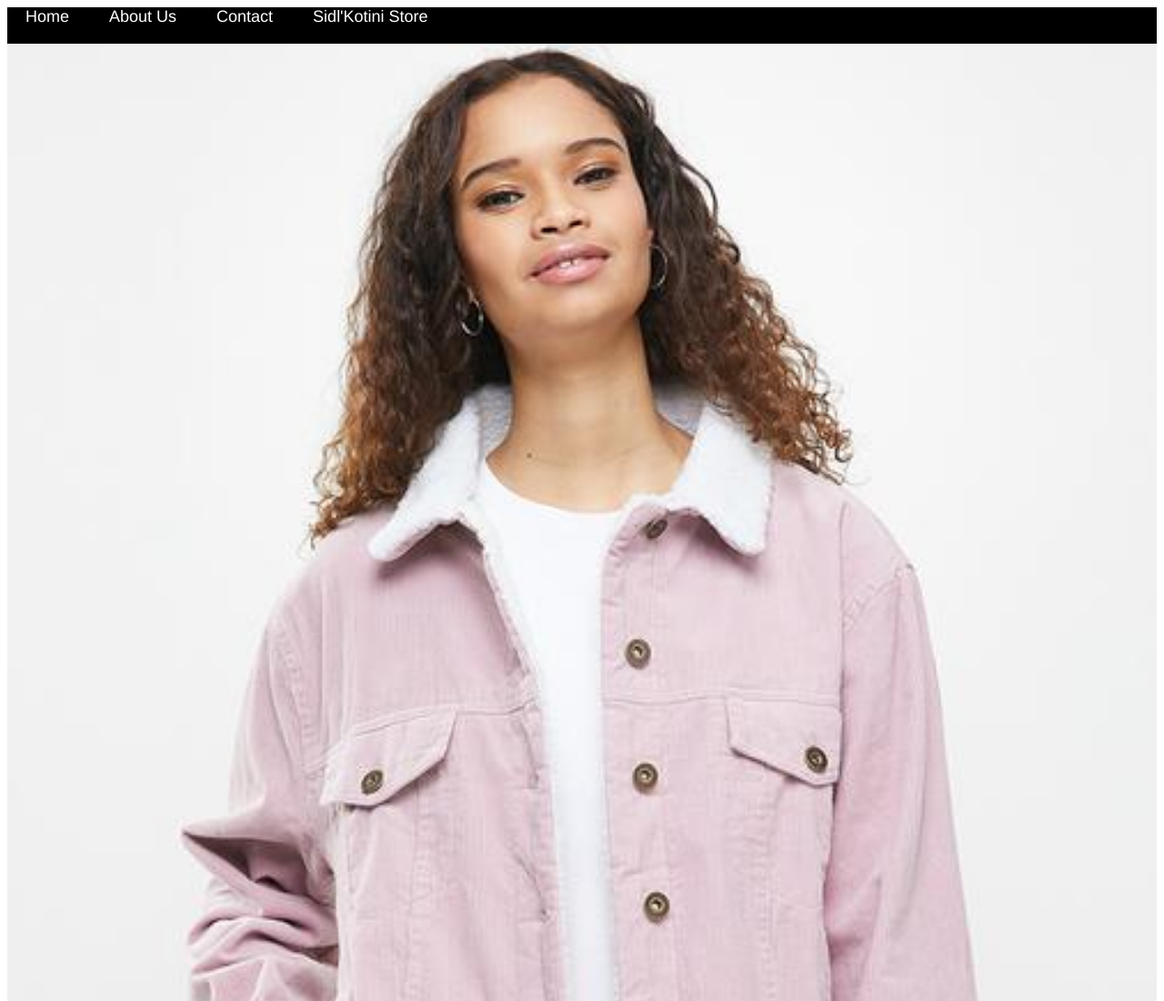
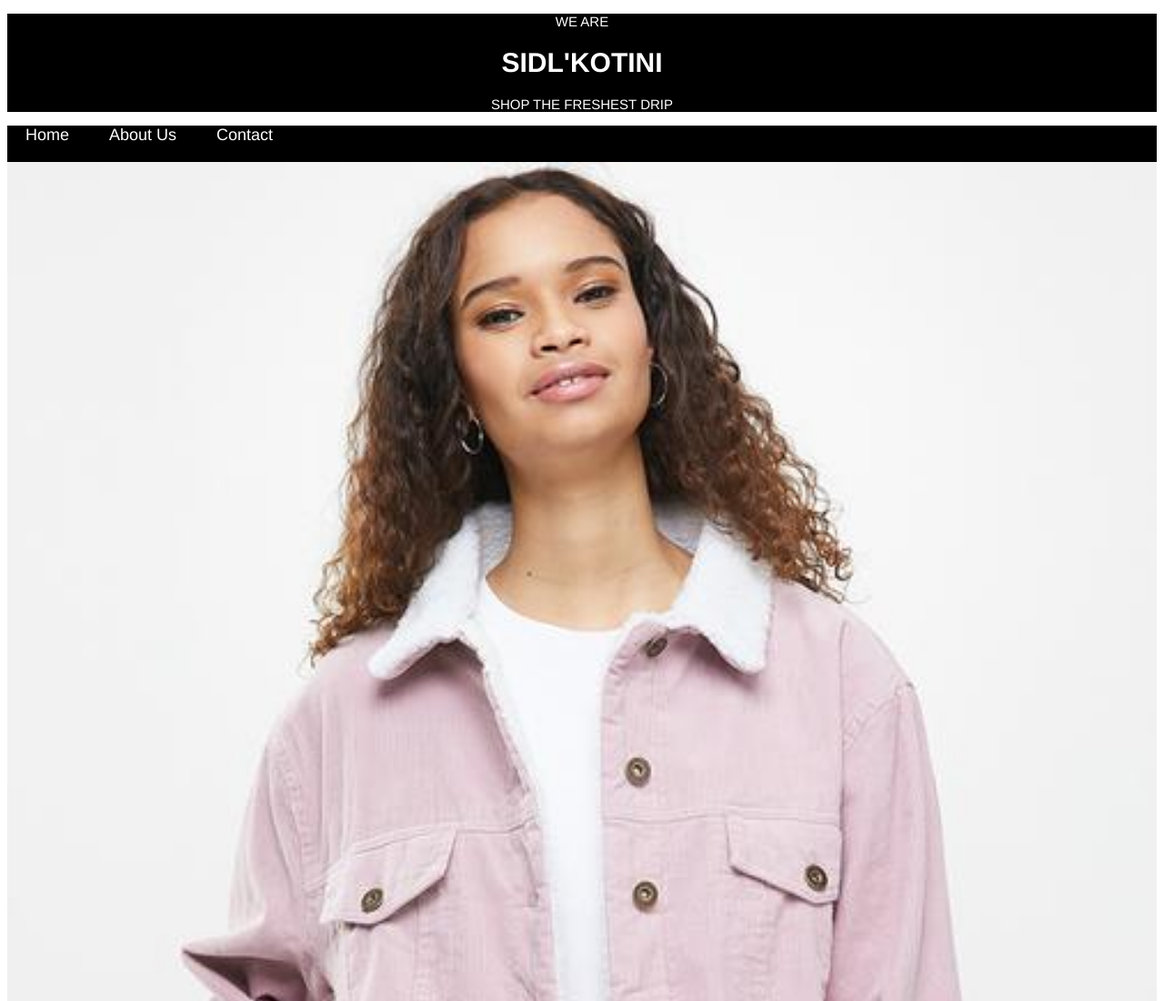
Before and after one commit to abongilejohnson5-ITvarsity/Module-1-Assessment-6, a plain HTML site: page index.html in a window 1280 px wide. Shown: the top 1100 px of the page at 91% size. Drawn offline with Linux system fonts and the light colour scheme.

Commit message:
Added store name

```diff
--- a/index.html
+++ b/index.html
@@ -5,11 +5,19 @@
 		<link rel="stylesheet" href="style.css">
 	</head>
 	<body>
+	<div	id="Div">
+		<p>WE ARE</p>
+	<div	id="my Div">
+		<h1>SIDL'KOTINI</h1>
+	</div>
+		<p>SHOP THE FRESHEST DRIP</p>
+	</div>
+
 	<div	id="menu">
 		<a href="#">Home</a>
 		<a href="about.html">About Us</a>
 		<a href="contact.html">Contact</a>
-		<a href="about.html">Sidl'Kotini Store</a>
+
 	</div>
 	<div class="gallery">
 		<a href="item1.html"><img src="images/jacket.jpg"/><a/>
--- a/style.css
+++ b/style.css
@@ -1,5 +1,6 @@
 
 .gallery img{width: 100%}
+
 
 
 
@@ -63,3 +64,10 @@ td{
 	height:10px;
 	vertical-align:bottom;
 }
+#Div{	font-family:Helvetica,sans-serif;
+	text-align:center;
+	font-size:15px;
+	font-style:sans-serif;
+	Color:#ffffff;
+	background-color:Black;
+}
```
Also changed, not shown: about.html (+1 -1 lines), item1.html (+1 -0 lines).
